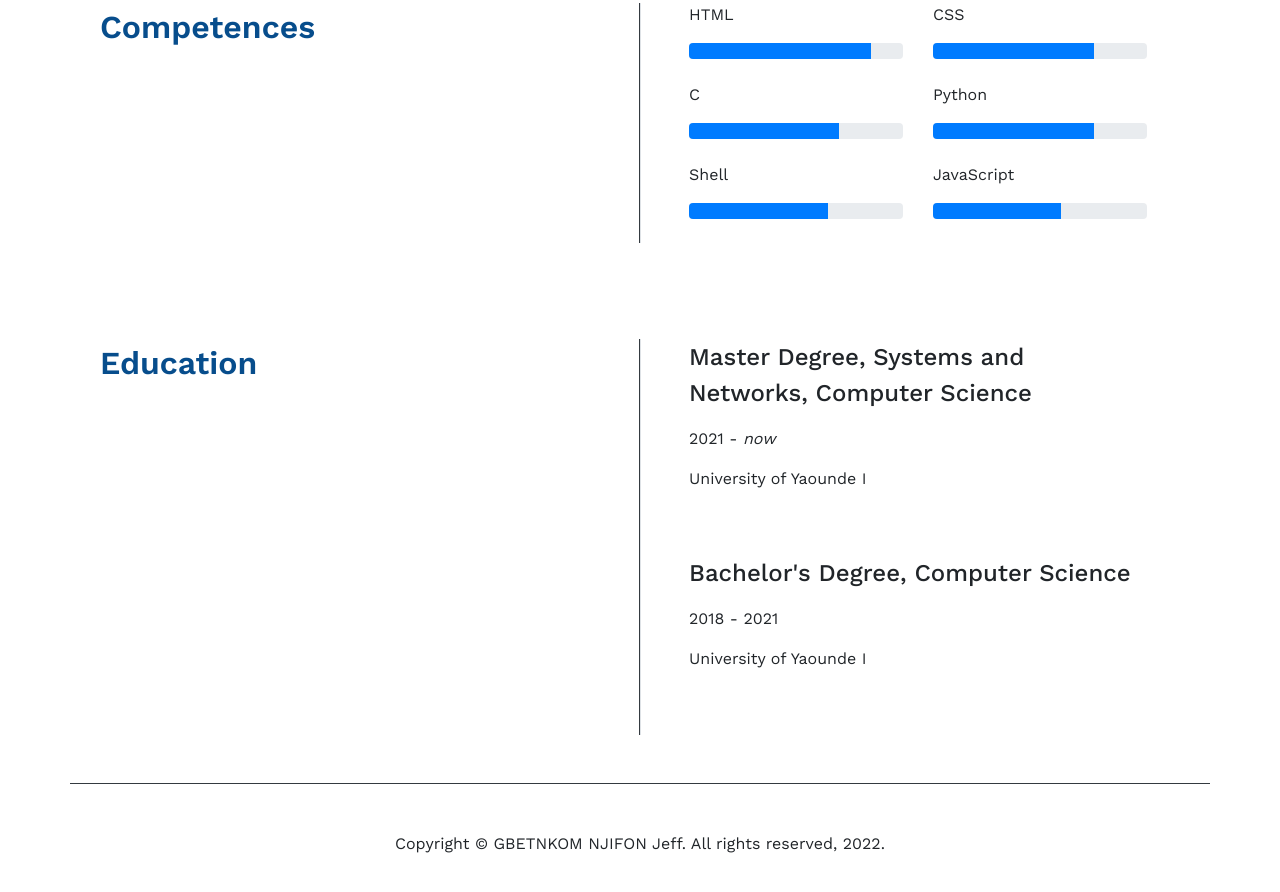
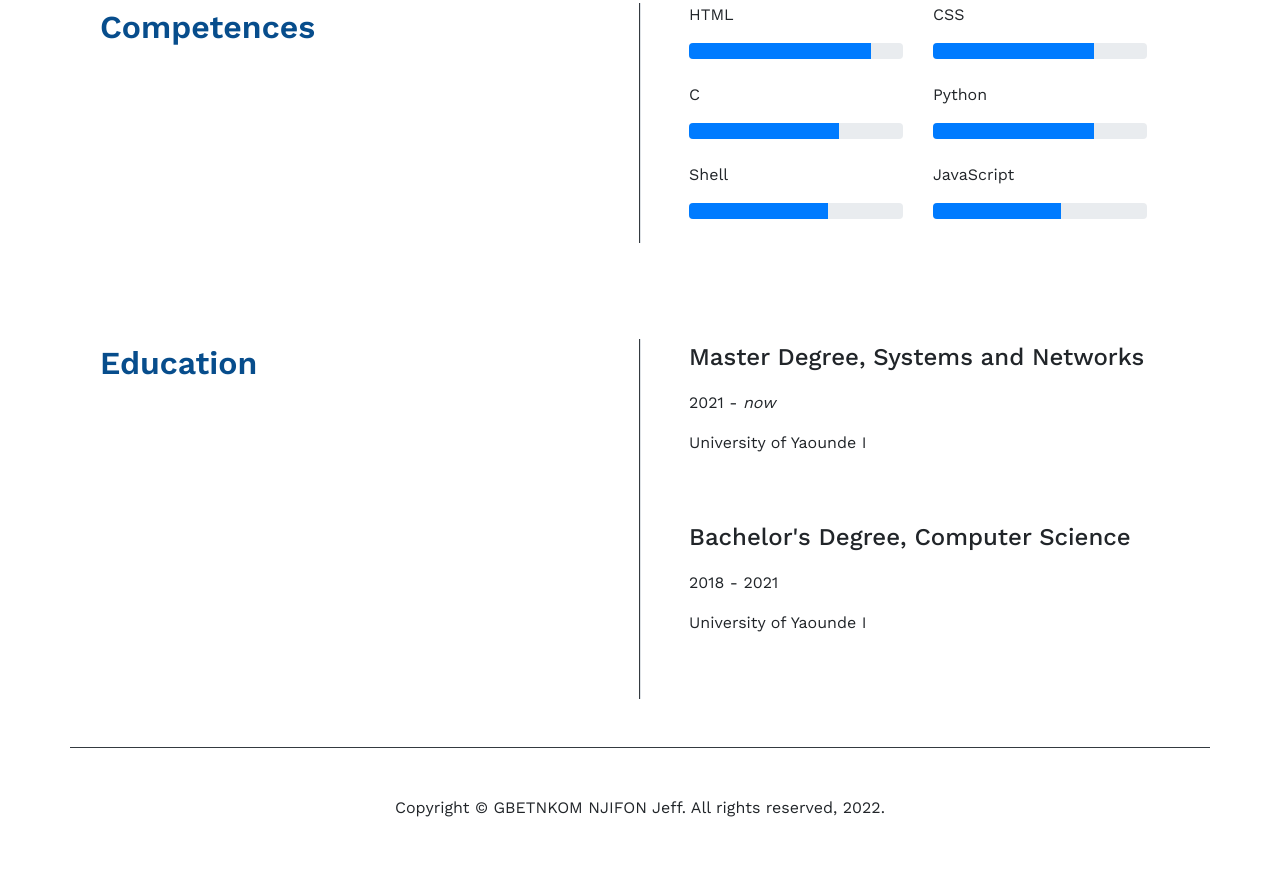
Before and after one commit to JeffNJG/jeffnjg.github.io, a plain HTML site: page index.html in a window 1280 px wide. Shown: the part 1371-2263 px from the top of the page. After the commit the page ends 2239 px from the top, so only its background shows below. Drawn offline with nearby package versions, Linux system fonts and the light colour scheme.

Commit message:
CV file updated : after crucial meeting

```diff
--- a/index.html
+++ b/index.html
@@ -139,7 +139,7 @@
                     </div>
                     <div class="col-md-6 border-left px-md-5">
                         <div class="pb-5">
-                            <p class="education-degree">Master Degree, Systems and Networks, Computer Science</p>
+                            <p class="education-degree">Master Degree, Systems and Networks</p>
                             <p>2021 - <i>now</i></p>
                             <p>University of Yaounde I</p>
                         </div>
```
Also changed, not shown: 1 other file.
